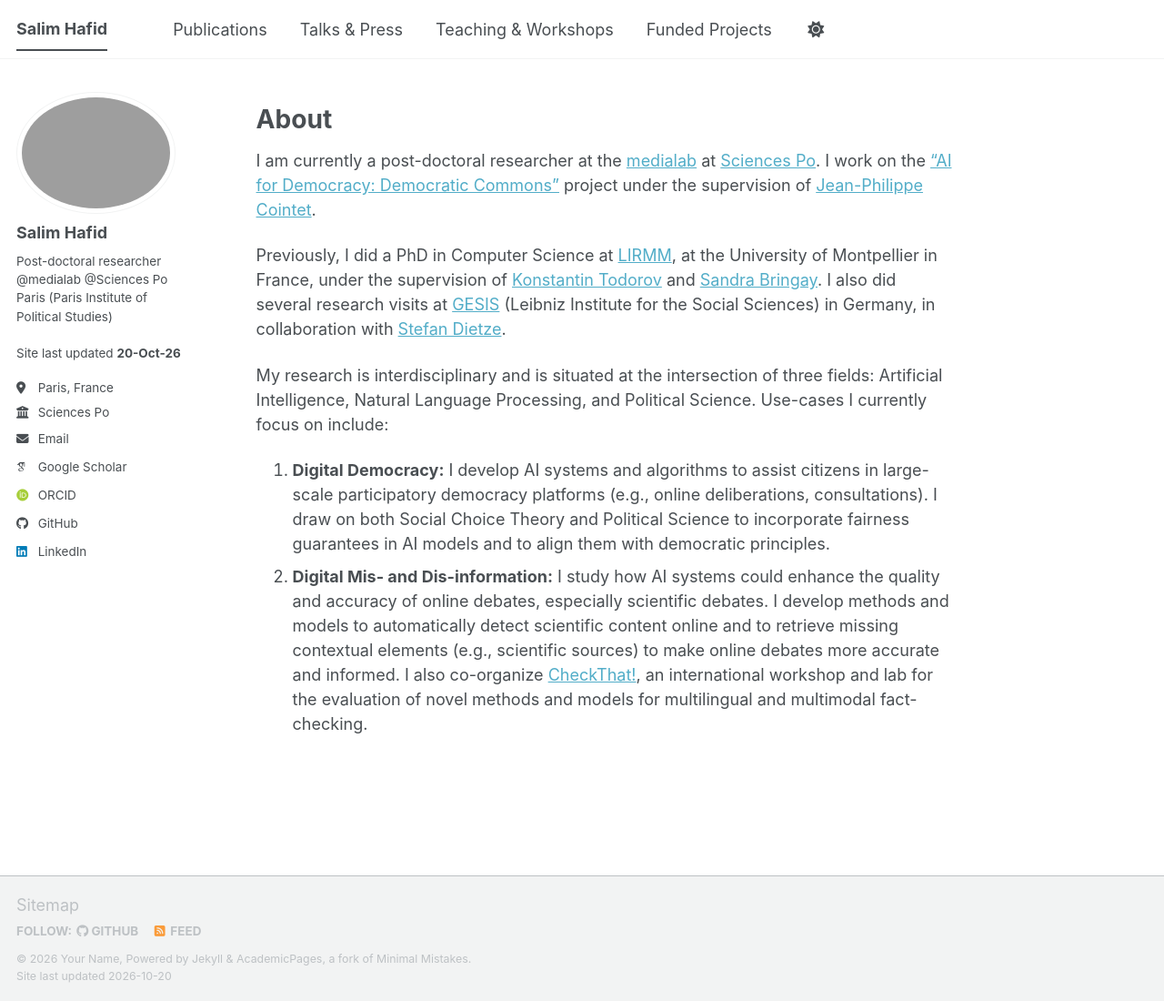
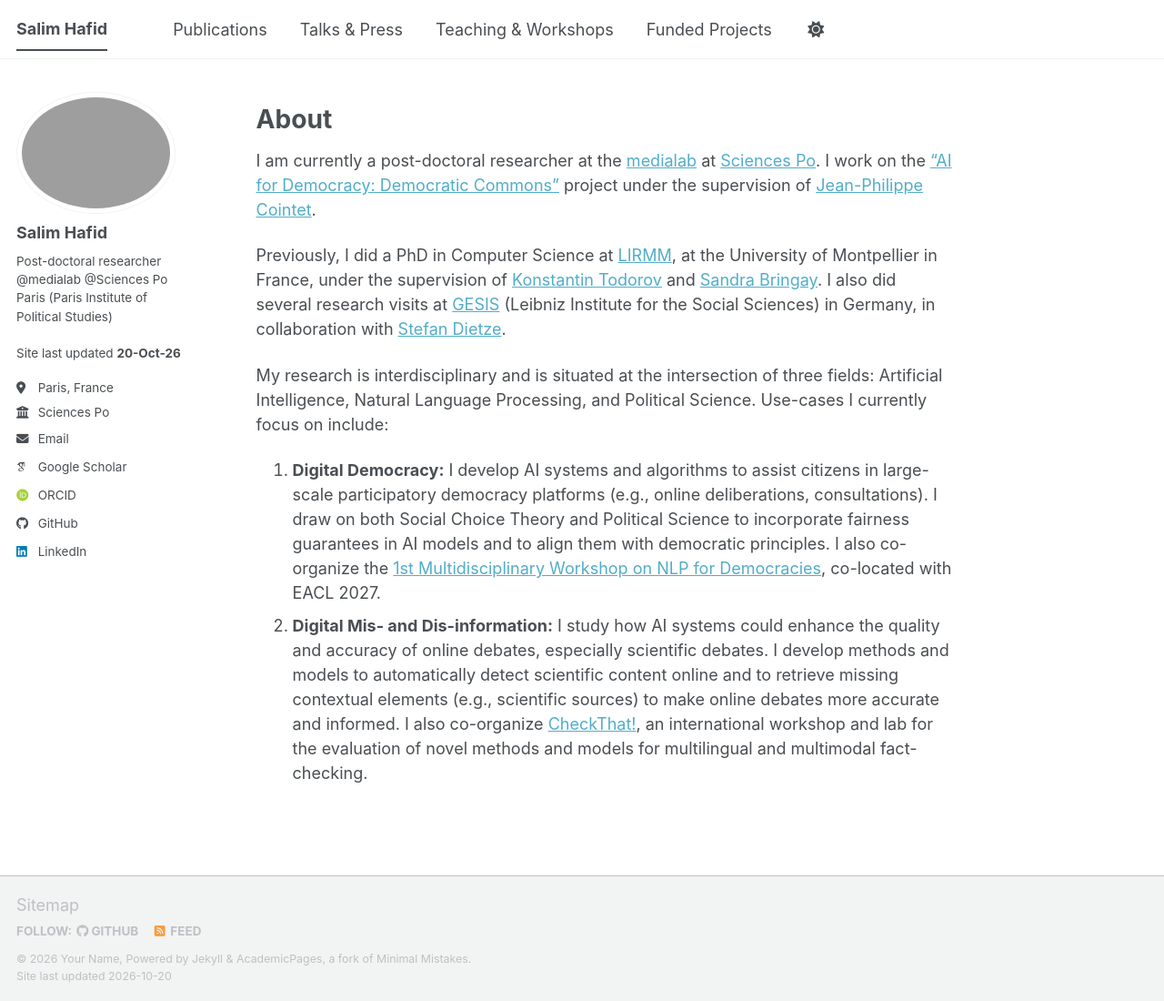
Before and after one commit to salim-hafid/salim-hafid.github.io, a Jekyll site: the page built from _pages/about.md, in a window 1280 px wide and 1100 px high. Shown: the whole window at 91% size. Built offline with Jekyll 4.4.1, drawn with Linux system fonts in a browser that asks for light colours; some web fonts are replaced; a script bundle is joined from its source files by our own code; library files that are not in the unit come from our copies.

Commit message:
Update about page with workshop co-organization details
Added details about co-organizing workshops related to Digital Democracy and Digital Mis- and Dis-information.

```diff
--- a/_pages/about.md
+++ b/_pages/about.md
@@ -13,5 +13,5 @@ I am currently a post-doctoral researcher at the [medialab](https://medialab.sci
 Previously, I did a PhD in Computer Science at [LIRMM](https://www.lirmm.fr/lirmm-en/), at the University of Montpellier in France, under the supervision of [Konstantin Todorov](https://www.lirmm.fr/konstantin-todorov/) and [Sandra Bringay](https://www.lirmm.fr/~bringay/). I also did several research visits at [GESIS](https://www.gesis.org/en/home) (Leibniz Institute for the Social Sciences) in Germany, in collaboration with [Stefan Dietze](https://stefandietze.wordpress.com/).
 
 My research is interdisciplinary and is situated at the intersection of three fields: Artificial Intelligence, Natural Language Processing, and Political Science. Use-cases I currently focus on include:
-1. **Digital Democracy:** I develop AI systems and algorithms to assist citizens in large-scale participatory democracy platforms (e.g., online deliberations, consultations). I draw on both Social Choice Theory and Political Science to incorporate fairness guarantees in AI models and to align them with democratic principles.
+1. **Digital Democracy:** I develop AI systems and algorithms to assist citizens in large-scale participatory democracy platforms (e.g., online deliberations, consultations). I draw on both Social Choice Theory and Political Science to incorporate fairness guarantees in AI models and to align them with democratic principles. I also co-organize the [1st Multidisciplinary Workshop on NLP for Democracies](https://sites.google.com/view/multidems/home), co-located with EACL 2027.
 2. **Digital Mis- and Dis-information:** I study how AI systems could enhance the quality and accuracy of online debates, especially scientific debates. I develop methods and models to automatically detect scientific content online and to retrieve missing contextual elements (e.g., scientific sources) to make online debates more accurate and informed. I also co-organize [CheckThat!](https://checkthat.gitlab.io/clef2026/), an international workshop and lab for the evaluation of novel methods and models for multilingual and multimodal fact-checking.
```
